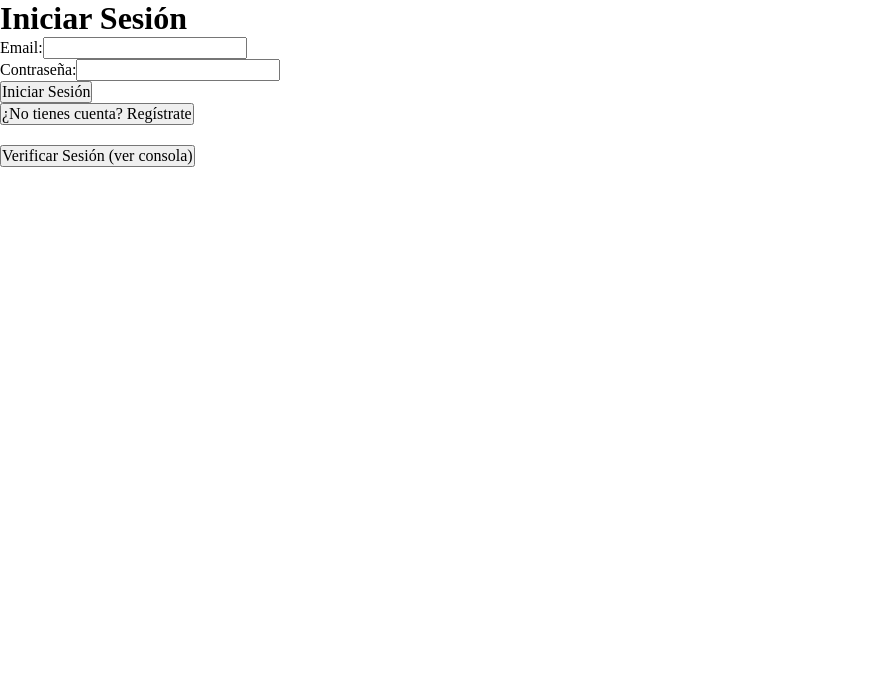
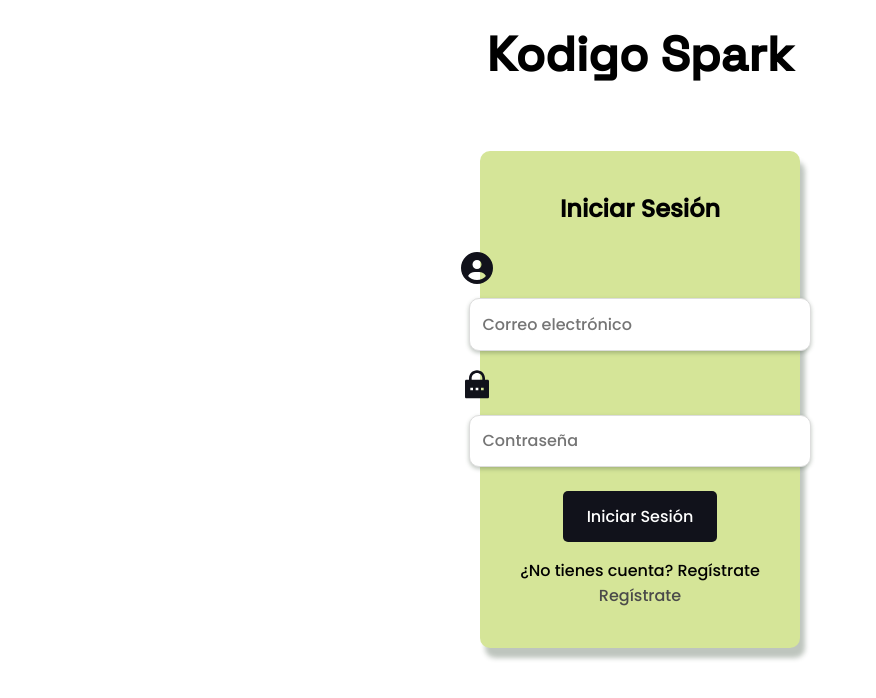
Before and after one commit to wkatir/KodigoSpark, a Next.js app: page / in a window 1280 px wide. Shown: the top 698 px of the page, without its empty margins (0-876 px from the left). Built offline with nearby package versions, Linux system fonts and the light colour scheme; no server answers.

Commit message:
style(login): add style to login component

```diff
--- /dev/null
+++ b/src/app/components/Login/Login.module.css
@@ -0,0 +1,73 @@
+.container h1 {
+    font-family: var(--primary-font);
+    font-size: 3rem;
+    padding: 1rem;
+    margin-top: 0.5rem;
+    text-align: center;
+}
+
+.login {
+    display: flex;
+    flex-direction: column;
+    justify-content: center;
+    align-items: center;
+    max-width: 25%;
+    margin: 50px auto;
+    padding: 2.5rem;
+    font-family: var(--secondary-font);
+    border-radius: 10px;
+    box-shadow: 5px 10px 5px rgba(58, 79, 58, 0.329);
+    background-color: var(--primary-color);
+}
+
+.login h2 {
+    text-align: center;
+    margin-bottom: 1rem;
+}
+
+.login label {
+    font-size: 2rem;
+    color: var(--black-color);
+}
+
+.login input {
+    padding: 0.8rem;
+    margin: 0.5rem;
+    border: 1px solid #ddd;
+    border-radius: 10px;
+    box-shadow: 0px 2px 4px rgba(58, 79, 58, 0.329);
+    font-size: 1rem;
+    font-family: var(--secondary-font);
+}
+
+.login input:focus {
+    outline: none;
+    border-color: #748f0a;
+}
+
+.signin {
+    margin: 1rem;
+    padding: 0.8rem 1.5rem;
+    border: none;
+    border-radius: 5px;
+    background-color: var(--black-color);
+    color: var(--white-color);
+    font-family: var(--secondary-font);
+    cursor: pointer;
+    transition: background-color 0.3s ease;
+}
+
+.signin:hover {
+    background-color: #555;
+}
+
+.register {
+    background-color: transparent;
+    color: #4a4a4a;
+    border: none;
+}
+
+.register:last-of-type:hover {
+    text-decoration: underline;
+    color: #748f0a;
+}
--- a/src/app/components/Login.tsx
+++ b/src/app/components/Login/Login.tsx
@@ -1,6 +1,9 @@
 import { useState } from 'react';
 import { useForm, SubmitHandler } from 'react-hook-form';
 import { SupabaseClient } from '@supabase/supabase-js';
+import styles from '@/app/components/Login/Login.module.css';
+import { FaCircleUser } from 'react-icons/fa6';
+import { RiLockPasswordFill } from 'react-icons/ri';
 
 interface LoginProps {
   supabase: SupabaseClient;
@@ -52,57 +55,53 @@ export default function Login({ supabase }: LoginProps) {
   };
 
   return (
-    <div>
-      <h1>{isRegistering ? 'Registro' : 'Iniciar Sesión'}</h1>
-      <form onSubmit={handleSubmit(handleAuth)}>
+    <div className={styles.container}>
+      <h1>Kodigo Spark</h1>
+      <form onSubmit={handleSubmit(handleAuth)} className={styles.login}>
+        <h2>{isRegistering ? 'Registro' : 'Iniciar Sesión'}</h2>
         <div>
           <label>
-            Email:
+            <FaCircleUser />
+          </label>
           <input
             type="email"
             {...register('email', { required: 'Email es requerido' })}
+            placeholder='Correo electrónico'
           />
-          </label>
           {errors.email && <p>{errors.email.message}</p>}
         </div>
         <div>
           <label>
-            Contraseña:
+            <RiLockPasswordFill />
+
             <input
               type="password"
               {...register('password', {
                 required: 'Contraseña es requerida',
                 minLength: { value: 6, message: 'Mínimo 6 caracteres' },
               })}
+              placeholder='Contraseña'
             />
           </label>
           {errors.password && <p>{errors.password.message}</p>}
         </div>
-        <button type="submit" disabled={loading}>
+        <button type="submit" disabled={loading} className={styles.signin}>
           {loading
             ? 'Cargando...'
             : isRegistering
               ? 'Registrarse'
               : 'Iniciar Sesión'}
         </button>
-      </form>
 
-      <button onClick={() => setIsRegistering(!isRegistering)}>
+        <p>
           {isRegistering
             ? '¿Ya tienes cuenta? Inicia sesión'
             : '¿No tienes cuenta? Regístrate'}
+        </p>
+        <button onClick={() => setIsRegistering(!isRegistering)} className={styles.register}>
+          {isRegistering ? 'Inicia sesión' : 'Regístrate'}
         </button>
-
-      <div style={{ marginTop: '20px' }}>
-        <button
-          onClick={async () => {
-            const { data } = await supabase.auth.getSession();
-            console.log('Sesión actual:', data);
-          }}
-        >
-          Verificar Sesión (ver consola)
-        </button>
-      </div>
+      </form>
     </div>
   );
 }
--- a/src/app/page.tsx
+++ b/src/app/page.tsx
@@ -1,9 +1,8 @@
 'use client';
 import { useAuth } from '@/hooks/useAuth';
 import Dashboard from './dashboard/DashBoard/DashBoard';
-import styles from './page.module.css';
 import supabase from '@/utils/supabase';
-import Login from './components/Login';
+import Login from './components/Login/Login';
 
 
 export default function Home() {
```
Lines whose indentation alone changed are shown as unchanged.
